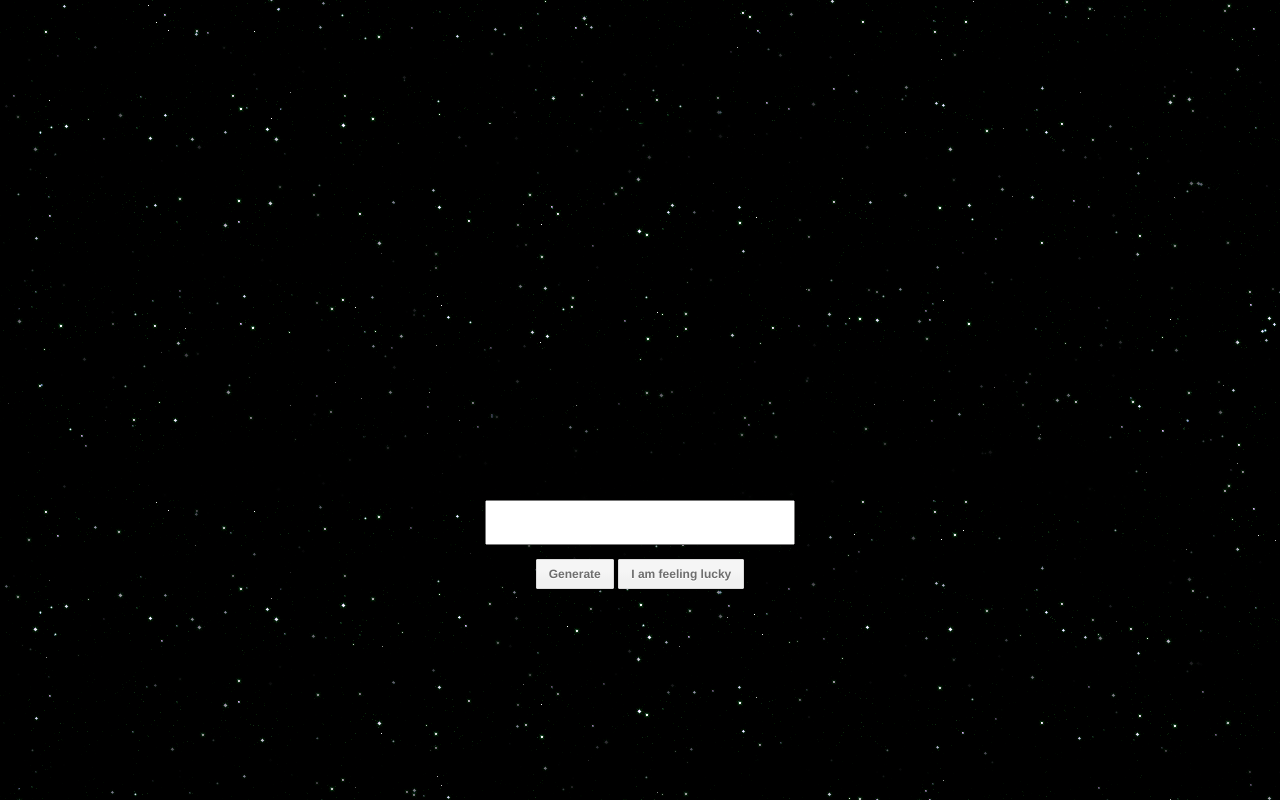
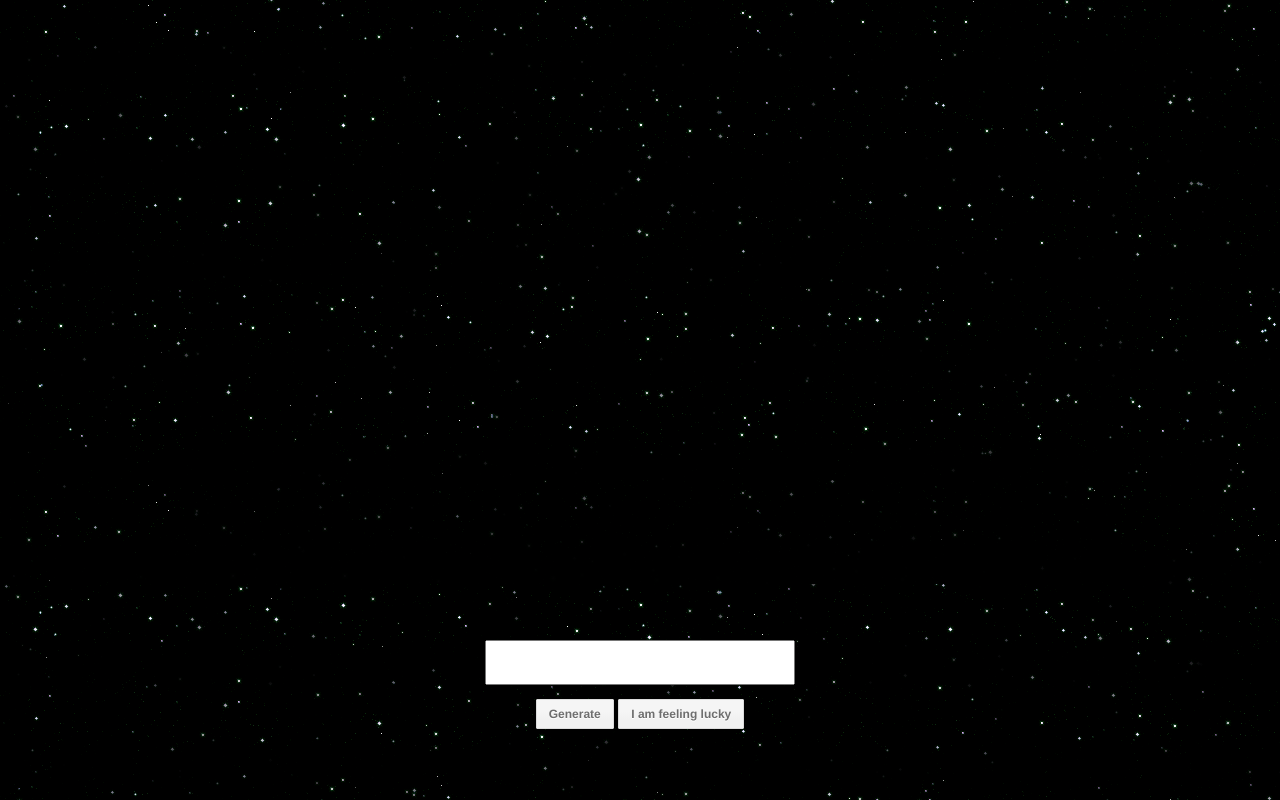
Before and after one commit to yashatgit/StarWarsCrawl, a plain HTML site: page index.html in a window 1280 px wide. Drawn offline with Linux system fonts and the light colour scheme.

Commit message:
CSS tweaks

```diff
--- a/app.css
+++ b/app.css
@@ -2,10 +2,20 @@
 html {
     font-size: 16px;
     font-family: "Droid Sans", arial, verdana, sans-serif;
+    height: 100%;
+    width: 100%;
 }
 
-.no-margin {
+body {
+    height: inherit;
+    width: inherit;
     margin: 0 !important;
+}
+
+.app {
+    height: inherit;
+    width: inherit;
+    position: relative;
 }
 
 b {
@@ -14,16 +24,20 @@ b {
 }
 
 #text-cont {
-    position: relative;
     z-index: 1;
     text-align: center;
+    bottom: 0px;
+    position: absolute;
+    width: 100%;
+    height: 20%;
 }
 
 #scrollCont {
     width: 100%;
-    min-height: 500px;
+    height: 65%;
     color: #ff6;
     position: relative;
+    padding-bottom: 5%;
 }
 
 #scrollTxt {
--- a/index.html
+++ b/index.html
@@ -7,7 +7,7 @@
     <title></title>
 </head>
 
-<body class="no-margin">
+<body>
 
 <div class="app">
     <div class="stars"></div>
```
